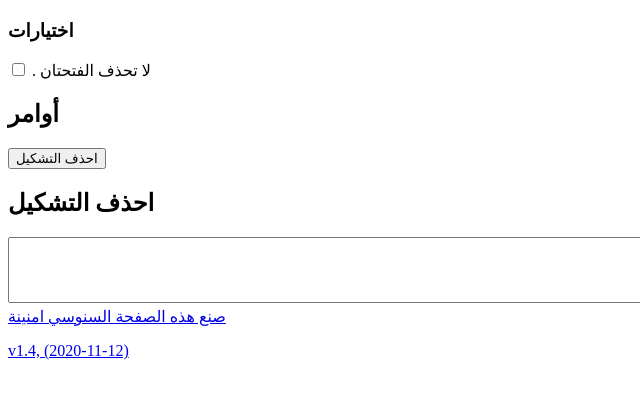
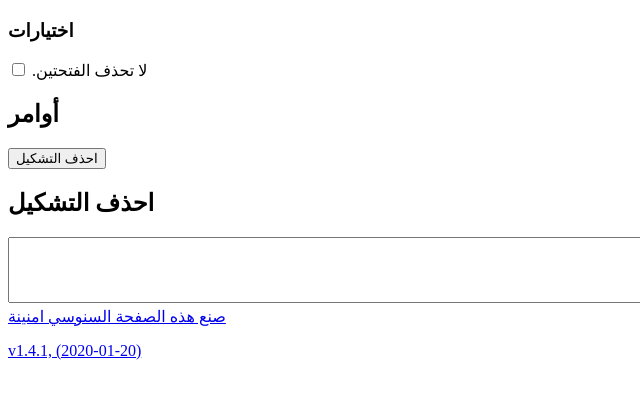
Before and after one commit to elsanussi-s-mneina/basic-arabic-diacritic-remover-web-app, a plain HTML site: page index_ar.html in a window 1280 px wide. Shown: the part 254-652 px from the top of the page, 0-640 px from the left. Drawn offline with Linux system fonts and the light colour scheme.

Commit message:
fix an Arabic grammatical mistake

```diff
--- a/index_ar.html
+++ b/index_ar.html
@@ -116,25 +116,25 @@ SOFTWARE.
   <h1>الحاذف البسيط للتشكيل </span></h1>
   <div role="form">
     <label for="arabicInputTextArea"><h2>المعطيات</h2></label>
-    <p>: ضع النص   بالتشكيل في الصندوق التالي
+    <p>:ضع النص بالتشكيل في الصندوق التالي
     <br>
-      <button onclick="placeExampleTextEventHandler();"> ضِعْ   مَثَلًا</button>
+      <button onclick="placeExampleTextEventHandler();"> ضِعْ مَثَلًا</button>
     </p>
     <textarea id="arabicInputTextArea" rows="4" cols="100" lang="ar"></textarea>
 
     <h3> اختيارات</h3>
     <input type="checkbox" id="keepFathatanCheckbox">
-    <label for="keepFathatanCheckbox"> . لا تحذف الفتحتان</label><br>
+    <label for="keepFathatanCheckbox">.لا تحذف الفتحتين</label><br>
 
     <h2> أوامر</h2>
-    <button onclick="removeDiacriticsEventHandler();"> احذف   التشكيل</button>
+    <button onclick="removeDiacriticsEventHandler();">احذف التشكيل</button>
 
 
-    <h2><label for="arabicOutputTextArea"> احذف   التشكيل</label></h2>
+    <h2><label for="arabicOutputTextArea"> احذف التشكيل</label></h2>
     <textarea id="arabicOutputTextArea" rows="4" cols="100" aria-live="assertive"></textarea>
   </div>
   <footer><a href="https://github.com/elsanussi-s-mneina/"> صنع هذه الصفحة السنوسي امنينة </a>
-    <p><a href="https://github.com/elsanussi-s-mneina/basic-arabic-diacritic-remover-web-app">v1.4, (2020-11-12)</a></p>
+    <p><a href="https://github.com/elsanussi-s-mneina/basic-arabic-diacritic-remover-web-app">v1.4.1, (2020-01-20)</a></p>
   </footer>
 </body>
 </html>
```
Also changed, not shown: index_en.html (+3 -3 lines), 1 other file.
